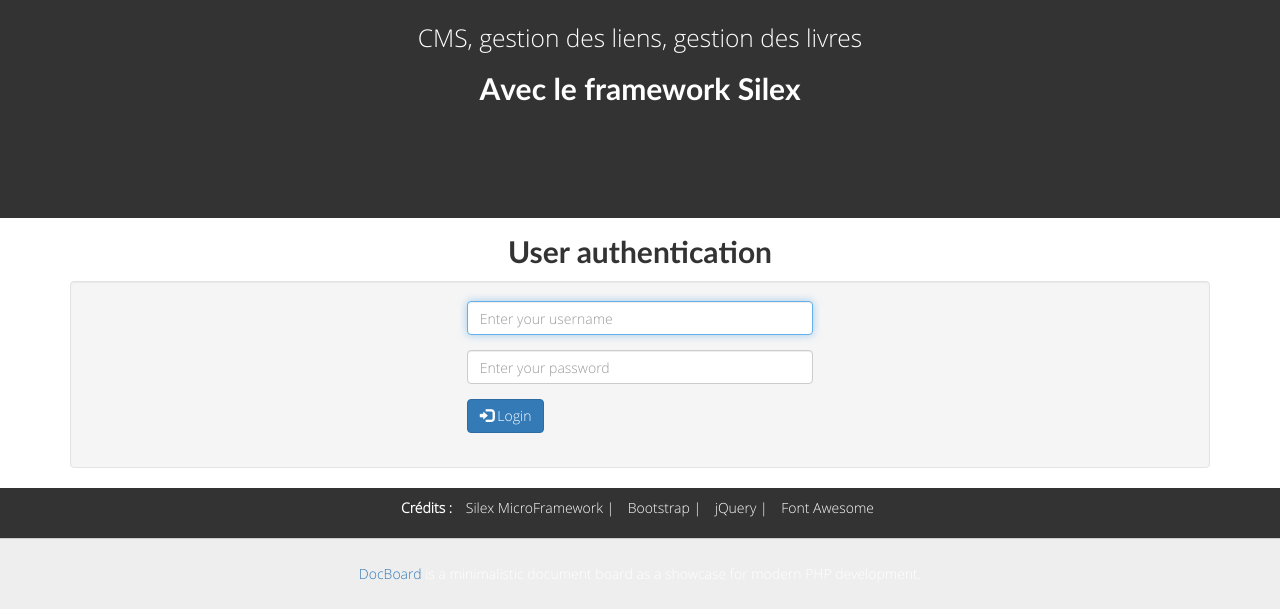
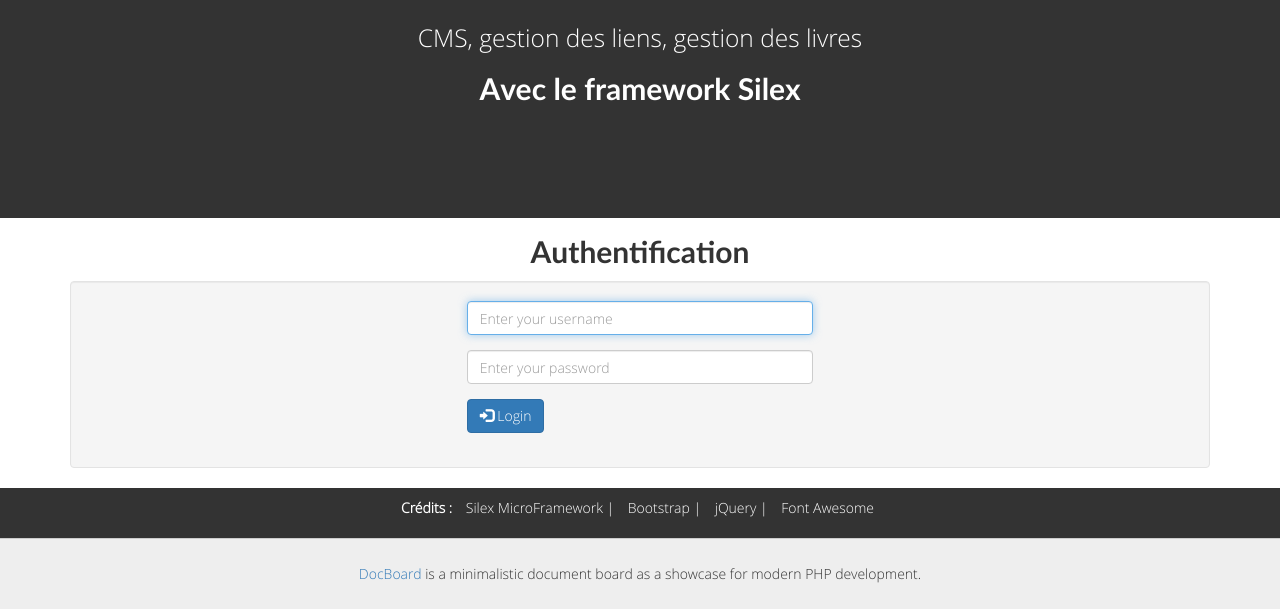
Before and after one commit to CorinneAline/DocBoard, a PHP site: template views/login.html.twig in a window 1280 px wide. Shown: the part 500-1109 px from the top of the page. Run offline with PHP 8.4, Linux system fonts and the light colour scheme; the template is opened without the code that fills it, so the values that code supplies are empty; some libraries are stand-ins or nearby versions.

```diff
--- a/views/layout.html.twig
+++ b/views/layout.html.twig
@@ -75,7 +75,7 @@
             <div class="container">
                 <div class="row">
                     <div class="col-lg-12 col-md-12">
-                        <img class="img-responsive" src="images/logo.png" alt="Accueil">
+                        <img class="img-responsive" src="{{ asset('images/logo.png') }}" alt="Accueil">
                         <div class="intro-text">
                             <h3>Application de gestion d'informations en PHP</h3>
                             <span class="name">DocBoard</span>
--- a/views/login.html.twig
+++ b/views/login.html.twig
@@ -1,7 +1,7 @@
 {% extends 'layout.html.twig' %}
 
 
-{% block title %}User authentication{% endblock %}
+{% block title %}Authentification{% endblock %}
 
 
 {% block content %}
--- a/web/css/docboard.css
+++ b/web/css/docboard.css
@@ -141,7 +141,7 @@ section.intro{
 
 footer {
    border-top: 1px solid #ccc;
-   color:white;
+   color:#333;
    text-align: center;
 }
 footer h3 {
```
Also changed, not shown: nbproject/private/private.xml (line endings or trailing spaces), 2 other files.
